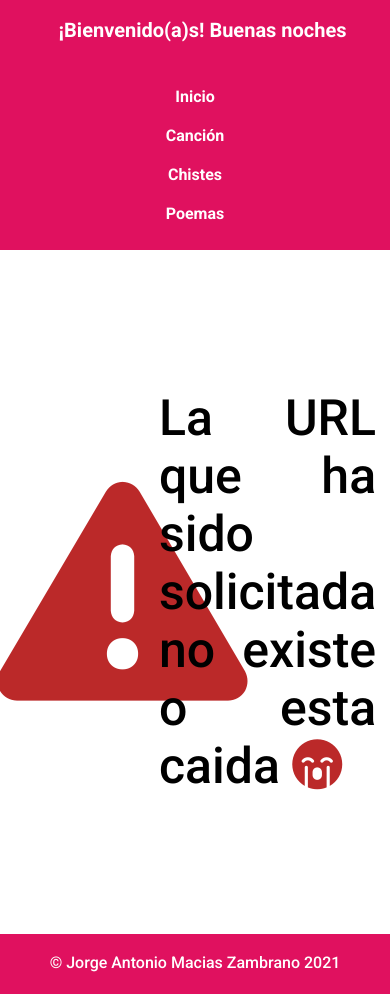
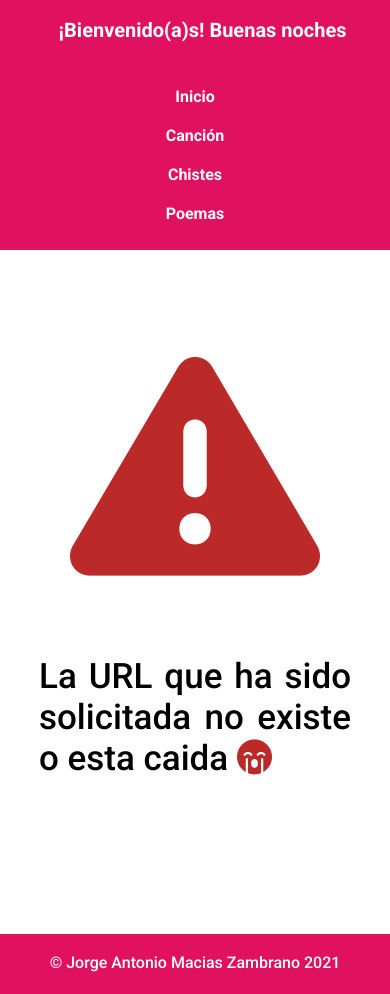
Before and after one commit to Jorgemacias-12/Dia-de-las-madres, an Angular app: page /404 in a window 390 px wide. Built offline with nearby package versions, Linux system fonts and the light colour scheme.

Commit message:
Diseño responsivo para la ruta de 404 no encontrado terminada

```diff
--- a/src/app/components/not-found/not-found.responsive.css
+++ b/src/app/components/not-found/not-found.responsive.css
@@ -0,0 +1,22 @@
+@media all and (max-width: 670px) {
+  .container {
+    justify-content: center;
+    align-items: center;
+    flex-flow: column;
+  }
+  .error-icon {
+    margin: 0px;
+    width: 100%;
+    height: 250px;
+  }
+  .error-text {
+    margin: 0px;
+    width: 100%;
+    height: 250px;
+  }
+  .text {
+    width: 80%;
+    font-size: 35px;
+    text-align: justify;
+  }
+}
```
